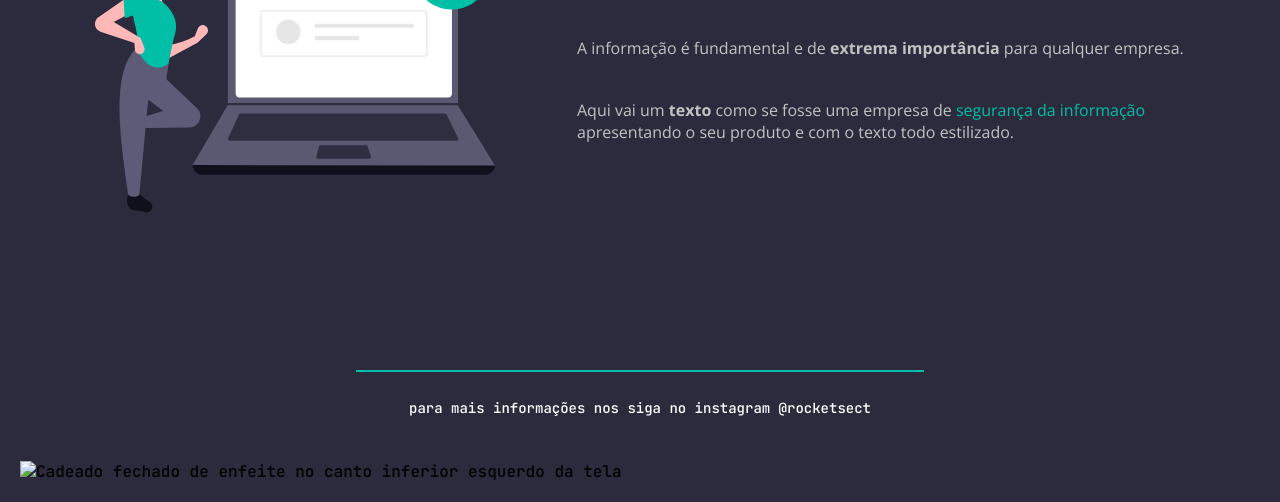
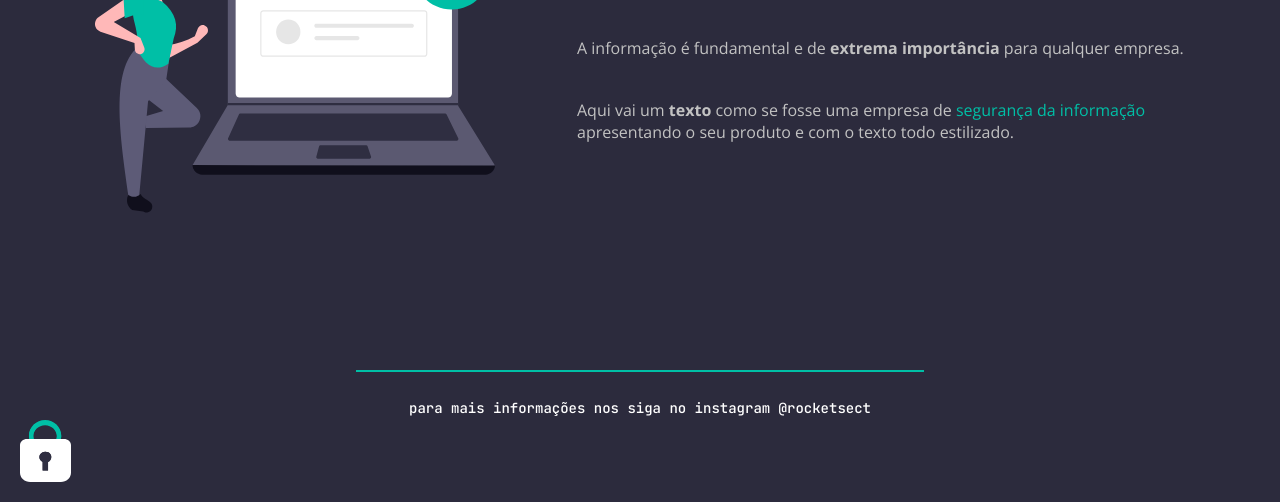
Before and after one commit to ThiagoCAltoe/rocketsect, a plain HTML site: page index.html in a window 1280 px wide. Shown: the part 298-800 px from the top of the page. Drawn offline with nearby package versions, Linux system fonts and the light colour scheme; the site is published under a folder, as on GitHub Pages, so addresses that start at the root find nothing.

Commit message:
padlock decoration fixed

```diff
--- a/index.html
+++ b/index.html
@@ -57,7 +57,7 @@
 
       <img
         id="cadeado"
-        src="/assets/padlock-decoration.svg"
+        src="./assets/padlock-decoration.svg"
         alt="Cadeado fechado de enfeite no canto inferior esquerdo da tela"
       />
     </div>
```
